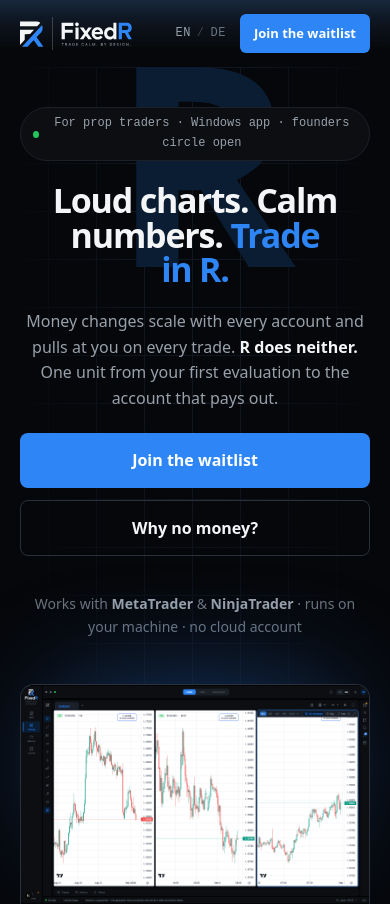
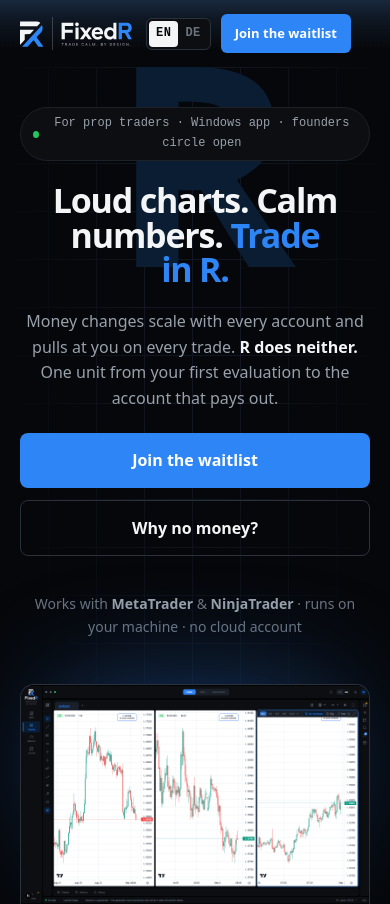
Before and after one commit to mktradersmc/fixedr-site, an Astro site: page / in a window 390 px wide. Shown: the top 904 px of the page. Built offline with nearby package versions, Linux system fonts and the light colour scheme; Astro itself is replaced by a stand-in of ours.

Commit message:
FXR-164: Kopfleiste in drei Zonen (Marke/Menue/Aktionen), Segmentschalter EN|DE
Michael 2026-09-05: "Header muss in allen Ansichten gleich sein." Ausschliesslich
in Base.astro geaendert (keine Sonderfassung je Seite), Werte headless gemessen an
temp/export-web-v3/FixedR Web Home.html (Runde 15):
- .inner auf grid-template-columns: 1fr auto 1fr (Marke links, Menue mittig,
  Sprache+CTA rechts als eigene Zone .head-actions).
- Sprachwechsel wird ein Segmentschalter (zwei gleich grosse Glieder EN | DE in
  einem Rahmen, Hoehe 26px, Innenrand 0 9px, Radius 6px aussen/4px innen, Geist
  Mono 12/600) statt Textlink. Mechanismus unveraendert (data-lang-switch,
  localStorage, reiner UI-Zustand).
- Gefundener Bestandsfehler beim Sichtpruefen ueber alle 14 Seiten: build.format
  'file' liefert Astro.url.pathname waehrend des Baus MIT '.html'-Endung, der
  Vergleich in isActive() traf deshalb nie und kein aria-current wurde je gesetzt.
  Jetzt wird die Endung vor dem Vergleich abgeschnitten; product/methodology/trust/
  manifesto/faq/blog markieren wieder korrekt ihr aktives Menueglied.

Co-Authored-By: Claude Opus 5 <noreply@anthropic.com>
Claude-Session: https://claude.ai/code/session_01EVH2mwr9Uq9CpDaoLvzjrc

```diff
--- a/src/layouts/Base.astro
+++ b/src/layouts/Base.astro
@@ -2,6 +2,9 @@
 // Grund-Layout: Head (SEO/OG), Kopfleiste, Fußzeile. Keine Tracker, keine externen
 // Ressourcen — Fonts kommen aus node_modules und werden von Astro lokal gebündelt.
 // Runde 13 (FXR-142): Kopfleiste/Fußzeile jetzt auf Tinte (Referenz `export-web-v2`).
+// FXR-164 (Michael 2026-09-05: "Header muss in allen Ansichten gleich sein"): Kopfleiste
+// jetzt drei Zonen (Marke/Menü/Aktionen), gemessen an `temp/export-web-v3/FixedR Web
+// Home.html` (Runde 15). Ausschließlich hier geändert — keine Sonderfassung je Seite.
 import '@fontsource-variable/geist';
 import '@fontsource-variable/geist-mono';
 import '@fontsource-variable/space-grotesk';
@@ -21,7 +24,11 @@ const canonical = new URL(Astro.url.pathname, Astro.site);
 // Aktive Seite in der Kopfleiste (Kanvas 2026-09-02): Marke statt Neutral auf dem
 // Nav-Ziel, das der aktuellen Seite entspricht. Nur /product, /methodology, /trust
 // tragen ein eigenes Nav-Ziel — Home hat keins, deshalb bleibt dort alles neutral.
-const path = Astro.url.pathname.replace(/\/$/, '') || '/';
+// FXR-164 (gefunden beim Sichtprüfen): `build.format: 'file'` (astro.config.mjs) liefert
+// Astro.url.pathname WÄHREND des Baus mit ".html"-Endung (z. B. "/product.html" statt
+// "/product") — der Vergleich unten traf deshalb auf JEDER Seite ins Leere, kein
+// aria-current wurde je gesetzt. Erst die Endung abschneiden, dann vergleichen.
+const path = Astro.url.pathname.replace(/\.html$/, '').replace(/\/$/, '') || '/';
 const isActive = (href: string) => (path === href ? 'page' : undefined);
 ---
 <!doctype html>
@@ -69,18 +76,19 @@ const isActive = (href: string) => (path === href ? 'page' : undefined);
           <a href="/manifesto" aria-current={isActive('/manifesto')}>Manifesto</a>
           <a href="/faq" aria-current={isActive('/faq')}>FAQ</a>
           <a href="/blog" aria-current={isActive('/blog')}>Blog</a>
-          {/* Sprachwechsel (FXR-142, Referenz-Kommentar in export-web-v2: "Sprache als
-              schlichter Textlink wie die Navigation, nur die aktive Sprache steht; die
-              andere erscheint als Wechselziel"). Der Mechanismus selbst ist im Referenz-
-              Prototyp ein reiner UI-Zustand (er übersetzt keinen Seiteninhalt) — dasselbe
-              gilt hier: der Klick schaltet Label/Zustand um und merkt sich die Wahl
-              (localStorage), er übersetzt keinen Fließtext. Ob echte DE-Übersetzung
-              folgen soll, ist eine offene Frage an Michael (Protokoll). */}
+        </nav>
+        <span class="head-actions">
+          {/* Sprachwechsel (FXR-164, gemessen an `FixedR Web Home.html`: Höhe 26px,
+              Innenrand 0 9px, Rahmenradius außen 6px/innen 4px, Geist Mono 12/600).
+              Der Mechanismus bleibt unverändert (data-lang-switch, localStorage, reiner
+              UI-Zustand ohne Fließtext-Übersetzung) — nur die Gestalt wird zum
+              Segmentschalter statt Textlink ("EN / DE"). Ob echte DE-Übersetzung folgen
+              soll, ist weiter eine offene Frage an Michael (Protokoll). */}
           <a href="#" class="lang-switch" data-lang-switch aria-label="Switch language">
-            <span class="active" data-lang-active>EN</span><span class="slash">/</span><span data-lang-other>DE</span>
+            <span class="seg active" data-lang-active>EN</span><span class="seg" data-lang-other>DE</span>
           </a>
           <a class="cta" href="/waitlist">Join the waitlist</a>
-        </nav>
+        </span>
       </div>
     </header>
     <main class={narrow ? 'narrow' : undefined}>
--- a/src/styles/global.css
+++ b/src/styles/global.css
@@ -100,7 +100,11 @@ blockquote {
    Referenz `FixedR Web Home.html` Kopfleiste; Hintergrund korrigiert per
    `FixedR Web Home-new-header.html`, Michael 2026-09-03 07:35 -- ueber weissen
    Abschnitten mischte die vorige flache Deckung zu Grau; jetzt zwei Gradient-Ebenen,
-   Blur bleibt fuer den Scroll-Effekt.) ------------------------------------------ */
+   Blur bleibt fuer den Scroll-Effekt.
+   FXR-164 (Michael 2026-09-05, "Header muss in allen Ansichten gleich sein"): drei
+   Zonen statt einer Reihe — Marke links, Menü mittig, Sprache+CTA rechts. Gemessen
+   headless an `temp/export-web-v3/FixedR Web Home.html` (grid-template-columns
+   1fr auto 1fr, gap 32px, padding 18px 40px). ---------------------------------- */
 header.site {
   background:
     linear-gradient(180deg, rgba(46, 134, 246, .16) 0%, rgba(46, 134, 246, .06) 40%, rgba(46, 134, 246, 0) 75%),
@@ -110,37 +114,43 @@ header.site {
 }
 header.site .inner {
   max-width: 1200px; margin: 0 auto; padding: 18px 40px;
-  display: flex; align-items: center; gap: 32px;
+  display: grid; grid-template-columns: 1fr auto 1fr; align-items: center; gap: 32px;
 }
-header.site .logo { display: flex; align-items: center; }
+header.site .logo { display: flex; align-items: center; justify-self: start; }
 header.site .logo img { display: block; width: 140px; height: auto; }
-header.site nav { display: flex; align-items: center; gap: 26px; margin-left: auto; font-size: 14px; font-weight: 500; }
+header.site nav { display: flex; align-items: center; justify-self: center; gap: 26px; font-size: 14px; font-weight: 500; }
 header.site nav a { color: var(--on-ink-muted); }
 header.site nav a:hover { color: var(--on-ink); text-decoration: none; }
 header.site nav a[aria-current='page'] { color: var(--brand-on-ink); font-weight: 600; }
-/* Sprachwechsel: Textlink wie die Navigation, nur die aktive Sprache ist betont
-   (Referenz-Kommentar: "nur die aktive Sprache steht; die andere erscheint als
-   Wechselziel"). Kein <select>, kein Formular — ein einzelner Link, der den
-   Zustand umschaltet (Base.astro, Skript unten). */
+header.site .head-actions { display: flex; align-items: center; gap: 14px; justify-self: end; }
+/* Sprachwechsel als Segmentschalter (FXR-164, gemessen: Rahmen 2px Innenrand, Radius
+   6px außen/4px innen, Glied 26px hoch, Geist Mono 12/600). Der Mechanismus bleibt
+   ein einzelner klickbarer Link, der Zustand umschaltet (Base.astro, Skript unten) —
+   nur die Gestalt wechselt vom Textlink ("EN / DE") zum Zwei-Glied-Schalter. */
 header.site .lang-switch {
-  display: flex; align-items: center; gap: 6px;
-  color: var(--on-ink-faint); font-family: var(--font-mono); font-size: 12px; letter-spacing: .04em;
+  display: flex; padding: 2px; border-radius: 6px;
+  border: 1px solid var(--ink-line-2); background: var(--ink-2);
+  text-decoration: none;
 }
-header.site .lang-switch:hover { color: var(--on-ink); text-decoration: none; }
-header.site .lang-switch .active { color: var(--on-ink-muted); }
-header.site .lang-switch .slash { opacity: .5; }
-header.site nav a.cta {
+header.site .lang-switch .seg {
+  display: flex; align-items: center; height: 26px; padding: 0 9px; border-radius: 4px;
+  font-family: var(--font-mono); font-size: 12px; font-weight: 600; letter-spacing: .04em;
+  color: var(--on-ink-faint);
+}
+header.site .lang-switch .seg.active { background: var(--on-ink); color: var(--ink); }
+header.site .cta {
   padding: 8px 16px; background: var(--brand-on-ink); color: #fff;
-  border-radius: 6px; font-weight: 600;
+  border-radius: 6px; font-weight: 600; font-size: 14px; white-space: nowrap;
 }
-header.site nav a.cta:hover { background: #1f6fd6; color: #fff; }
+header.site .cta:hover { background: #1f6fd6; color: #fff; }
 
 @media (max-width: 780px) {
   header.site .inner { padding: 14px 20px; gap: 14px; }
   header.site .logo img { width: 112px; }
-  header.site nav { gap: 14px; }
-  header.site nav a:not(.cta):not(.lang-switch) { display: none; }
-  header.site nav a.cta { padding: 9px 14px; font-size: 13px; }
+  header.site nav { display: none; }
+  header.site .head-actions { gap: 10px; }
+  header.site .lang-switch .seg { padding: 0 7px; }
+  header.site .cta { padding: 9px 14px; font-size: 13px; }
 }
 
 /* ── Abschnitte (80px oben/unten, wie im Referenz-Raster) ────── */
```
